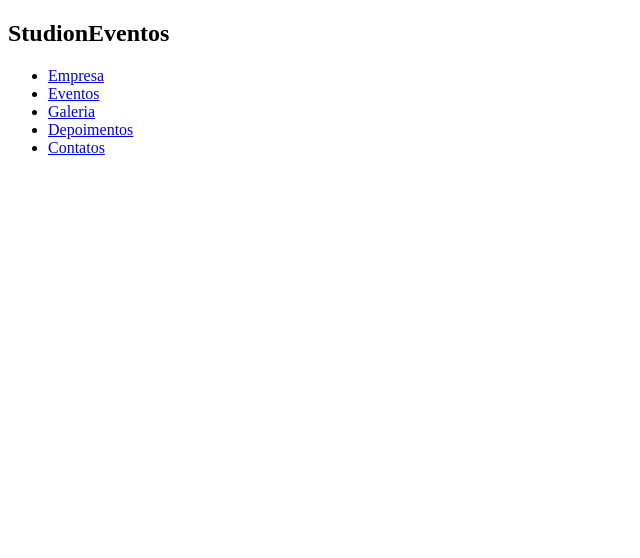
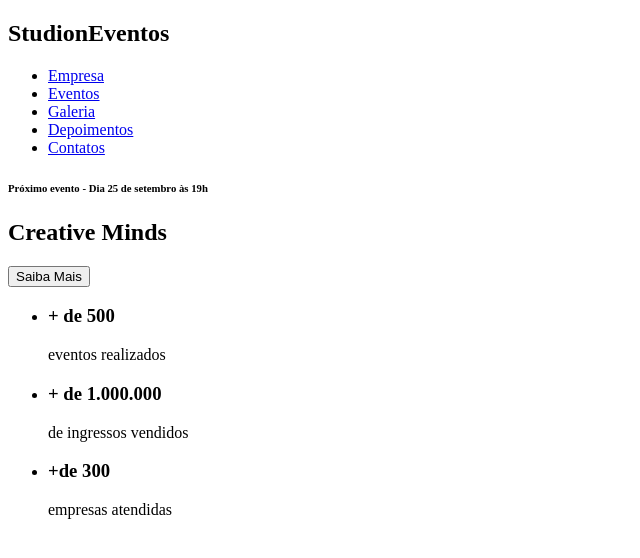
Before and after one commit to eduardoaraujogomes/studion, a website: page src/index.html in a window 1280 px wide. Shown: the whole page, without its empty margins (0-640 px from the left). Drawn offline with Linux system fonts and the light colour scheme.

Commit message:
feat(slider, eventos): created the div slider in the header and created the section eventos in the main.

```diff
--- a/src/index.html
+++ b/src/index.html
@@ -1,5 +1,6 @@
 <!DOCTYPE html>
 <html lang="pt-BR">
+
 <head>
   <meta charset="UTF-8" />
   <meta name="viewport" content="width=device-width, initial-scale=1.0" />
@@ -37,5 +38,39 @@
       </li>
     </ul>
   </nav>
+
+  <header>
+    <div id="slider">
+      <div class="slide">
+        <h6><span>Próximo evento</span> - Dia 25 de setembro às 19h</h6>
+        <h2><span>Creative</span> Minds</h2>
+        <button>Saiba Mais</button>
+      </div>
+    </div>
+
+  </header>
+
+  <main>
+    <section id="eventos">
+      <ul>
+        <li>
+          <h3>+ de 500 </h3>eventos realizados
+        </li>
+        <li>
+          <h3>+ de 1.000.000 </h3>de ingressos vendidos
+        </li>
+        <li>
+          <h3>+de 300 </h3>empresas atendidas
+        </li>
+      </ul>
+
+    </section>
+
+  </main>
+
+  <footer>
+
+  </footer>
 </body>
+
 </html>
```
Lines whose indentation alone changed are shown as unchanged.
